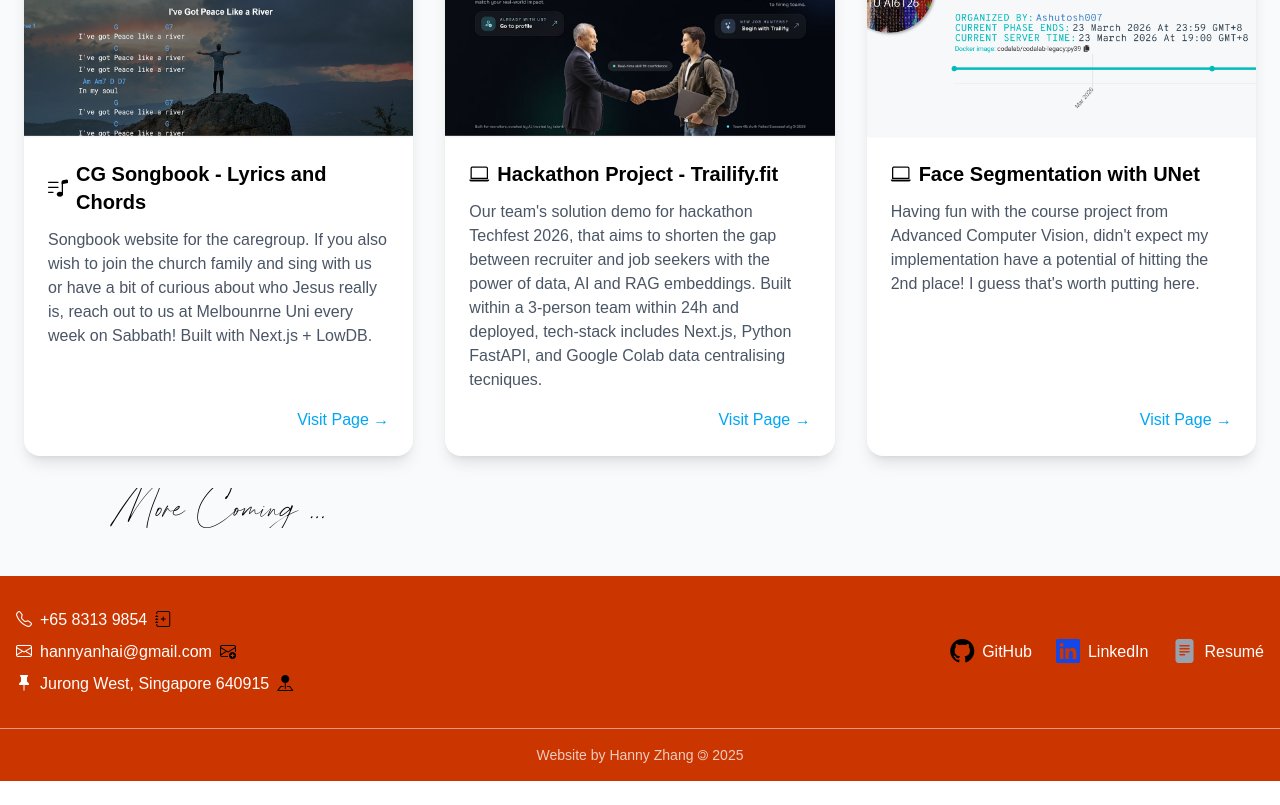
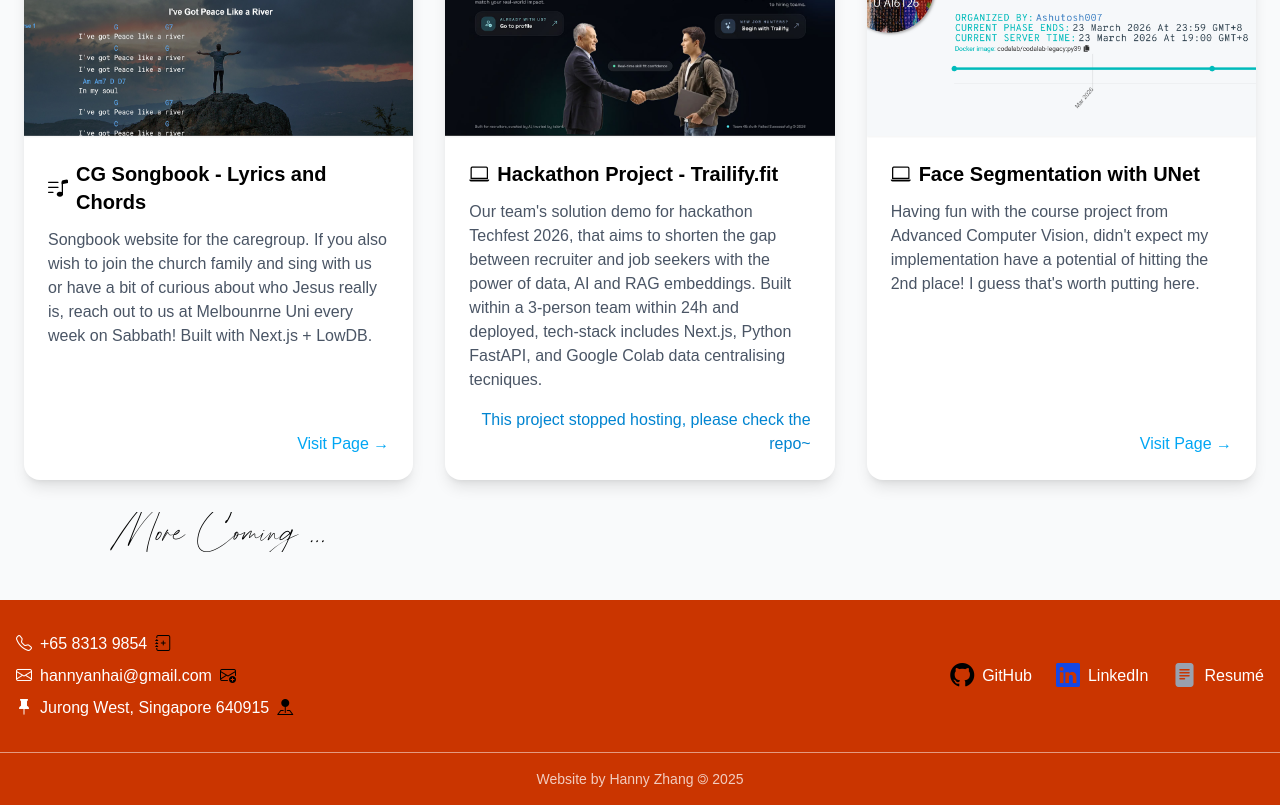
Before and after one commit to Hanny658/Website-Hanny, a Next.js app: page /portfolio in a window 1280 px wide. Shown: the part 2000-2805 px from the top of the page. Before the commit the page ends 2781 px from the top, so only its background shows below. Built offline with nearby package versions, Linux system fonts and the light colour scheme; a web font is replaced by a local one.

Commit message:
closed trailify hostings

```diff
--- a/src/app/portfolio/page.tsx
+++ b/src/app/portfolio/page.tsx
@@ -8,7 +8,7 @@ import Link from "next/link";
 type Project = {
     title: string;
     image: string; // path relative to /public/portfolio/
-    link: string | "this" | "private" | "maintainance";
+    link: string | "this" | "private" | "closed";
     description: string;
     icon: string; // Bootstrap icon classname
 };
@@ -88,7 +88,7 @@ const projects: Project[] = [
     {
         title: "Hackathon Project - Trailify.fit",
         image: "/portfolio/trailify.jpg",
-        link: "https://trailify.fit",
+        link: "closed",
         description: "Our team's solution demo for hackathon Techfest 2026, that aims to shorten the gap between recruiter and job seekers with the power of data, AI and RAG embeddings. Built within a 3-person team within 24h and deployed, tech-stack includes Next.js, Python FastAPI, and Google Colab data centralising tecniques.",
         icon: "bi bi-laptop",
     },
@@ -177,9 +177,9 @@ export default function PersonalPortfolioPage() {
                                             This is an internal / private system
                                         </p>
                                         : (
-                                        project.link == "maintainance" ?
+                                        project.link == "closed" ?
                                             <p className="mt-4 inline-block !text-sky-600 !text-right font-medium self-end">
-                                                Currently under maintainance~
+                                                This project stopped hosting, please check the repo~
                                             </p>
                                             :
                                             <Link
```
